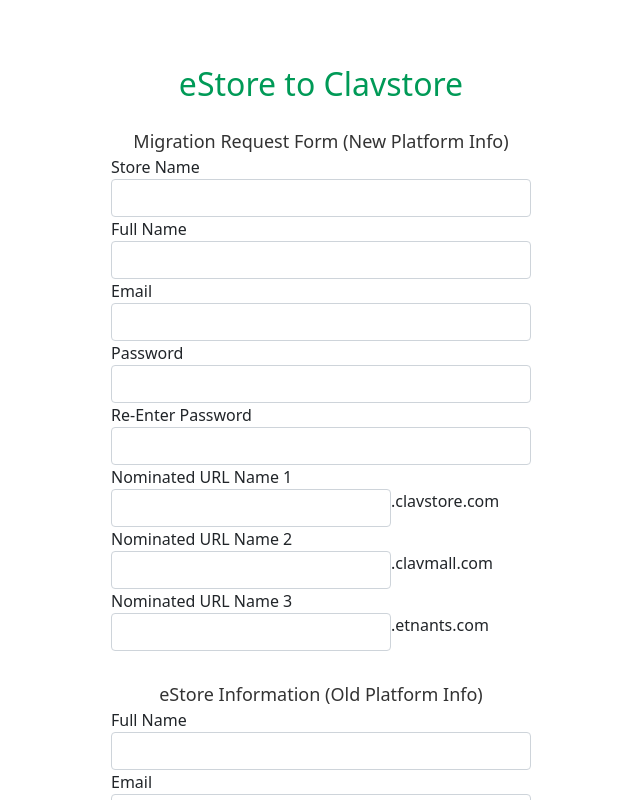
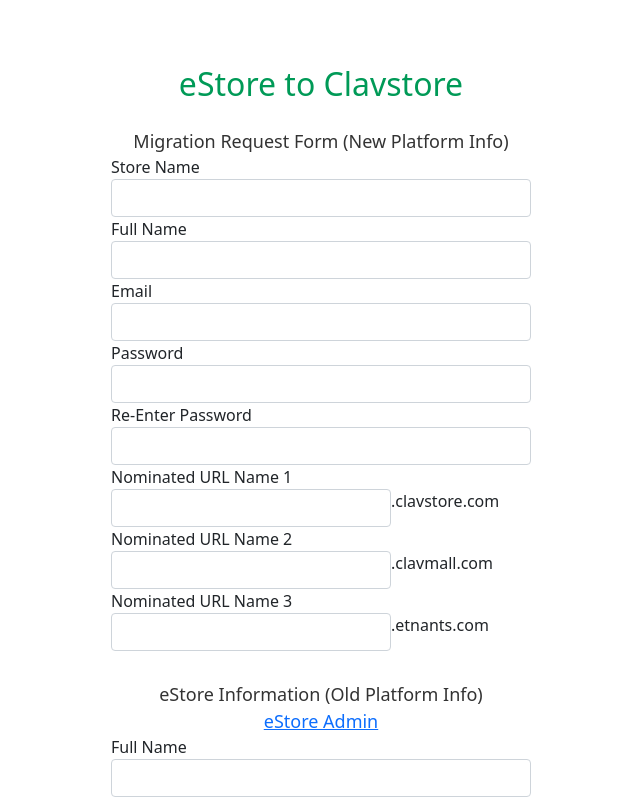
Before and after one commit to framnz85/clavmall-hoster-ui, a React (Create React App) app: page /migrate in a window 1280 px wide. Shown: the top 800 px of the page, without its empty margins (319-959 px from the left). Built offline with nearby package versions, Linux system fonts and the light colour scheme.

Commit message:
commit 8-16-22 12am

```diff
--- a/src/components/migrate/request.jsx
+++ b/src/components/migrate/request.jsx
@@ -182,7 +182,8 @@
               fontSize: 18,
               marginTop: "30px",
             }}>
-              eStore Information (Old Platform Info)
+              eStore Information (Old Platform Info)<br />
+              <a href="https://clavmall.com/e-admin" rel="noreferrer" target="_blank">eStore Admin</a>
             </div>
             <Input
               value={account.estoreName}
```
